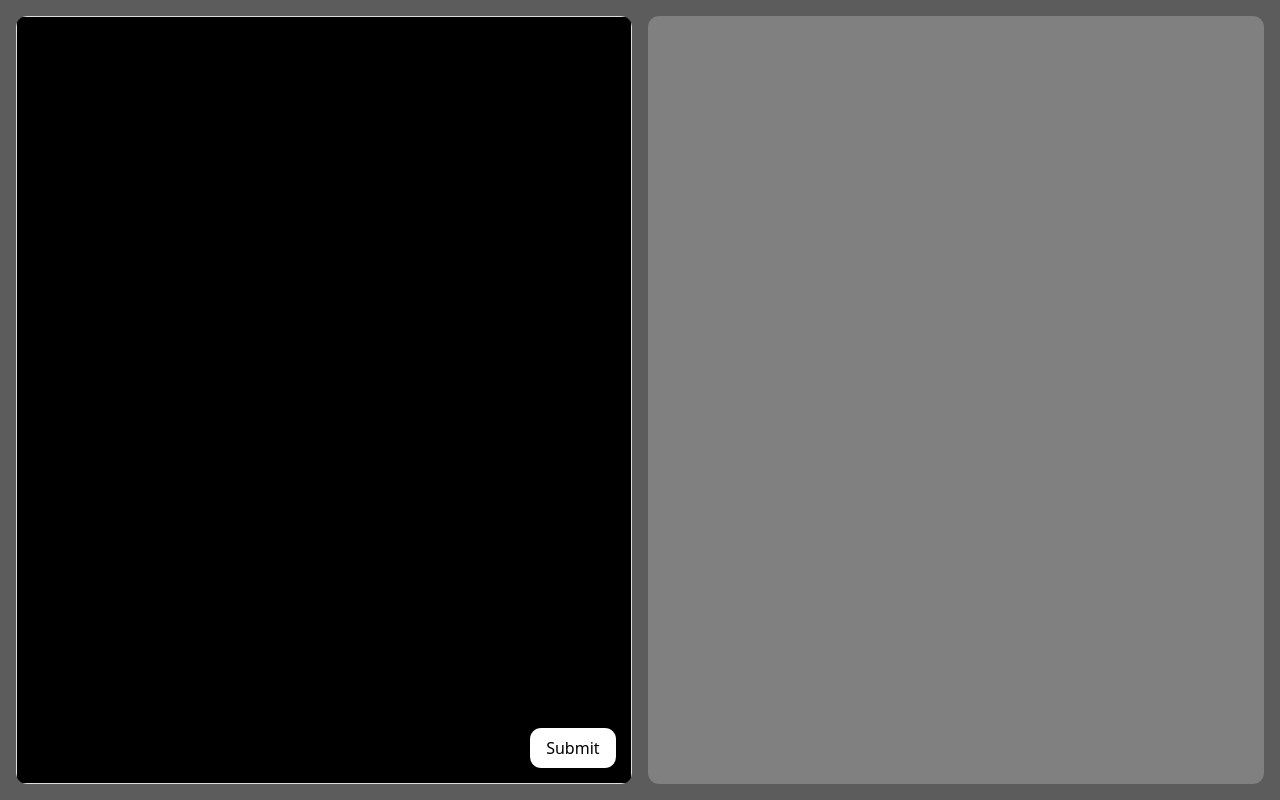
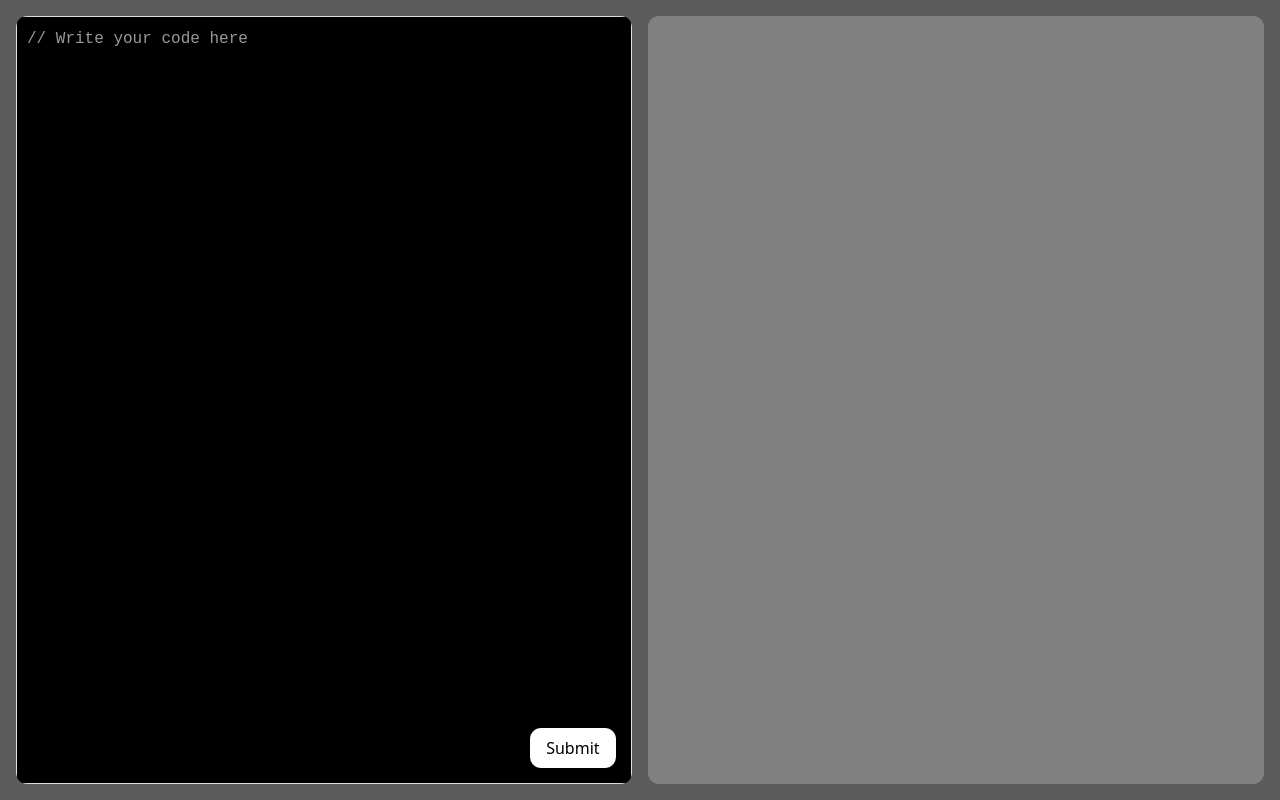
Before and after one commit to Anupama-shri/codereviewer-frontend, a React app: page / in a window 1280 px wide. Built offline with nearby package versions, Linux system fonts and the light colour scheme; the HTML template or start-up script is replaced by a standard one.

Commit message:
added default code

```diff
--- a/src/App.jsx
+++ b/src/App.jsx
@@ -9,7 +9,7 @@ import axios from "axios";
 import { use } from "react";
 
 const App = () => {
-  const [code, setCode] = useState(``);
+  const [code, setCode] = useState(`// Write your code here`);
 
   useEffect(() => {
     prism.highlightAll();
```
